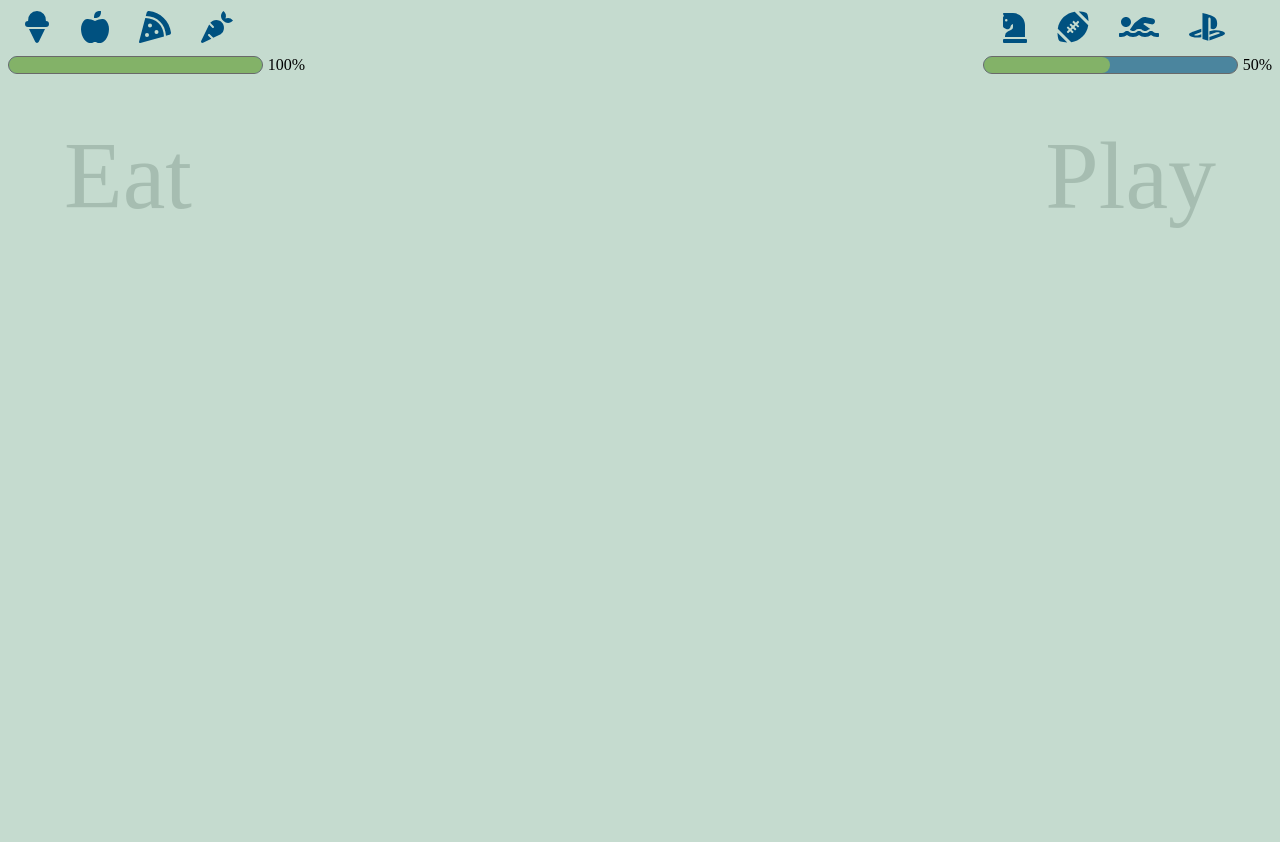
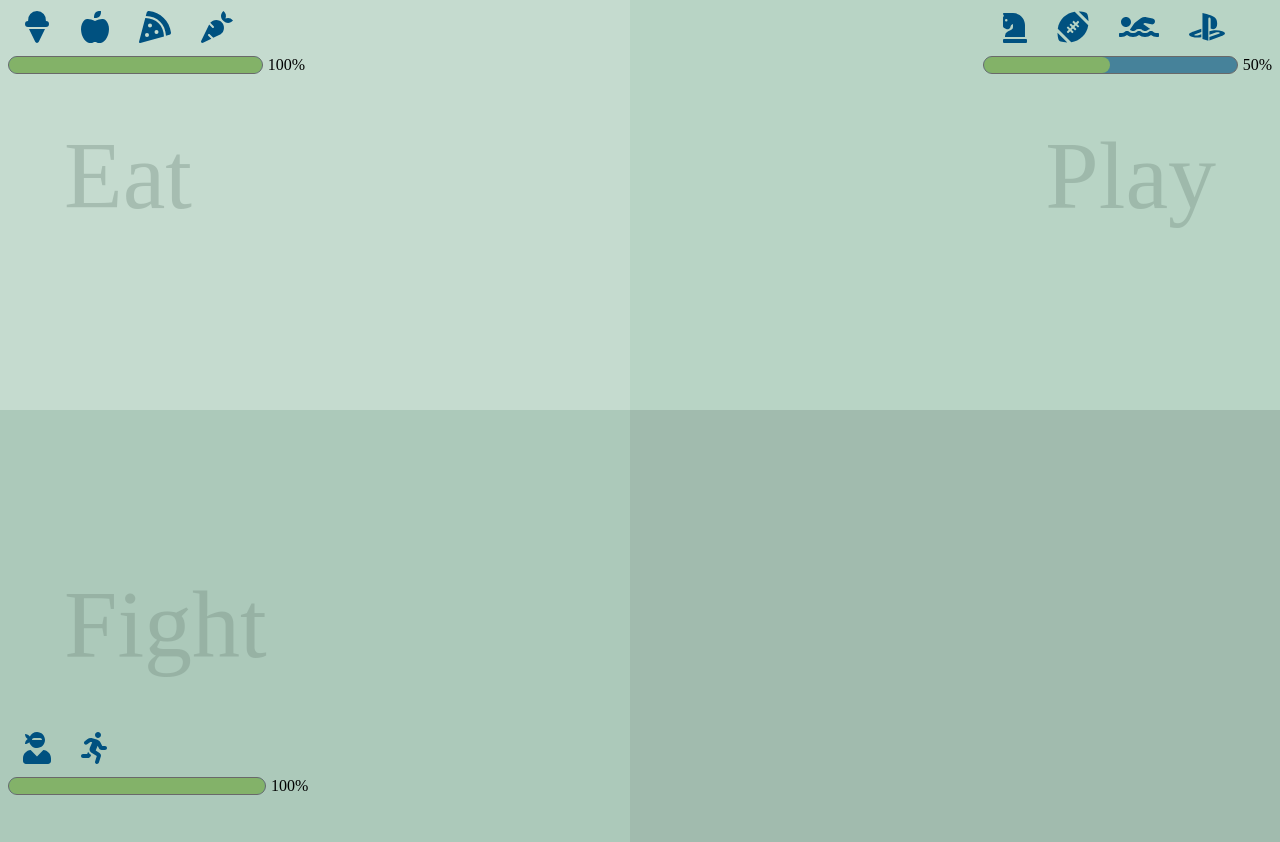
Before and after one commit to aclai4067/tamagotchi, a website built with webpack: page src/index.html in a window 1280 px wide. Before the commit the page ends 800 px from the top, so only its background shows below. Built offline with nearby package versions, Linux system fonts and the light colour scheme.

Commit message:
added fight functionality

```diff
--- /dev/null
+++ b/src/javascripts/components/fight.js
@@ -0,0 +1,66 @@
+import utilities from '../helpers/utilities';
+
+let strength = 100;
+const fightProgress = `
+  <div class='progressBar'>
+    <div id='fightBarPercent'></div>
+  </div>
+`;
+
+const fightArr = [
+  {
+    id: 'fight0',
+    icon: '<i class="fas fa-user-ninja"></i>',
+    points: -10,
+  },
+  {
+    id: 'fight1',
+    icon: '<i class="fas fa-running"></i>',
+    points: 1,
+  },
+];
+
+const updateStrength = (e) => {
+  const selectedActivity = e.target.classList.value;
+  const selectedActivityParent = e.target.parentNode.classList.value;
+  for (let n = 0; n < fightArr.length; n += 1) {
+    if (selectedActivity.includes(fightArr[n].id) || selectedActivityParent.includes(fightArr[n].id)) {
+      strength += fightArr[n].points;
+    }
+    if (strength > 100) {
+      strength = 100;
+    } else if (strength < 0) {
+      strength = 0;
+    }
+  }
+  const strengthString = `${fightProgress} <div id='fightProgressPercent'>${strength}%</div>`;
+  utilities.printToDom('strengthScore', strengthString);
+  document.getElementById('fightBarPercent').style.width = `${strength}%`;
+};
+
+const printFightBtns = () => {
+  let fightString = `
+      <h2 class='category'>Fight</h2>
+      <div class='bottomDiv'>
+        <div class='row'>
+    `;
+  for (let i = 0; i < fightArr.length; i += 1) {
+    fightString += `
+      <button type='button' id='${fightArr[i].id}' class='${fightArr[i].id}Btn'>${fightArr[i].icon}</button>
+    `;
+  }
+  fightString += `
+        </div>
+        <div id='strengthScore' class='row'>
+          ${fightProgress}
+          <div id='fightProgressPercent'>${strength}%</div>
+        </div>
+      </div>
+    `;
+  utilities.printToDom('fight', fightString);
+  for (let x = 0; x < fightArr.length; x += 1) {
+    document.getElementById(fightArr[x].id).addEventListener('click', updateStrength);
+  }
+};
+
+export default { printFightBtns };
--- a/src/javascripts/main.js
+++ b/src/javascripts/main.js
@@ -1,10 +1,12 @@
 import '@fortawesome/fontawesome-free/js/all';
 import '../styles/main.scss';
 import eat from './components/eat';
+import fight from './components/fight';
 import play from './components/play';
 
 const init = () => {
   eat.printEatBtns();
+  fight.printFightBtns();
   play.printPlayBtns();
 };
 
--- a/src/styles/main.scss
+++ b/src/styles/main.scss
@@ -3,16 +3,31 @@
     flex-wrap: wrap;
 }
 
-body{
-    background-color: #c5dbcf;
-}
-
 .quad {
+    min-height: 51.5vh;
     flex: 1 1 50%;
+    margin: -10px;
+    padding: 10px;
 }
 
 .row{
     display: flex;
+}
+
+#eat.quad{
+    background-color: #c5dbcf;
+}
+
+#play.quad{
+    background-color: #b8d4c5;
+}
+
+#fight.quad{
+    background-color: #acc9ba;
+}
+
+#sleep.quad{
+    background-color: #a1bbae;
 }
 
 // Icons
@@ -39,12 +54,23 @@ button{
     left: 5%;
 }
 
+#fight .category{
+    bottom: 5%;
+    left: 5%;
+}
+
 #play .category{
     top: 5%;
     right: 5%;
 }
 
-// Justify Play & Sleep Right
+// Placement in Divs
+
+.bottomDiv{
+    position: fixed;
+    bottom: 5px;
+    width: 50%;
+}
 
 .rightDiv{
     display: flex;
@@ -54,7 +80,7 @@ button{
 
 // Progress Bars
 
-#fullScore{
+#fullScore, #strengthScore{
     margin-top: 7px;
 }
 
@@ -72,13 +98,13 @@ button{
     width: 40%;
 }
 
-#eatBarPercent, #playBarPercent{
+#eatBarPercent, #playBarPercent, #fightBarPercent{
     background-color: #84b368fd;
     border-radius: 20px;
     height: 100%;
 }
 
-#eatBarPercent{
+#eatBarPercent, #fightBarPercent{
     width: 100%;
 
 }
```
